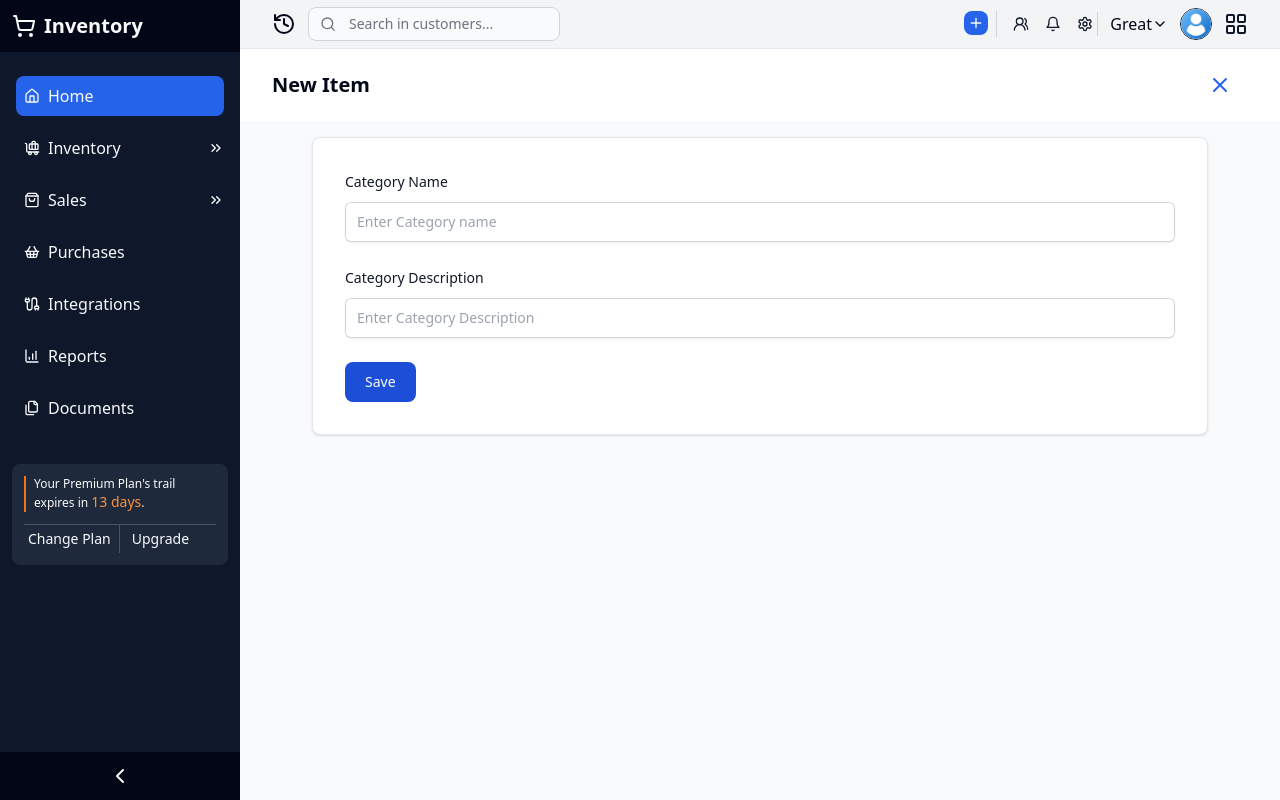
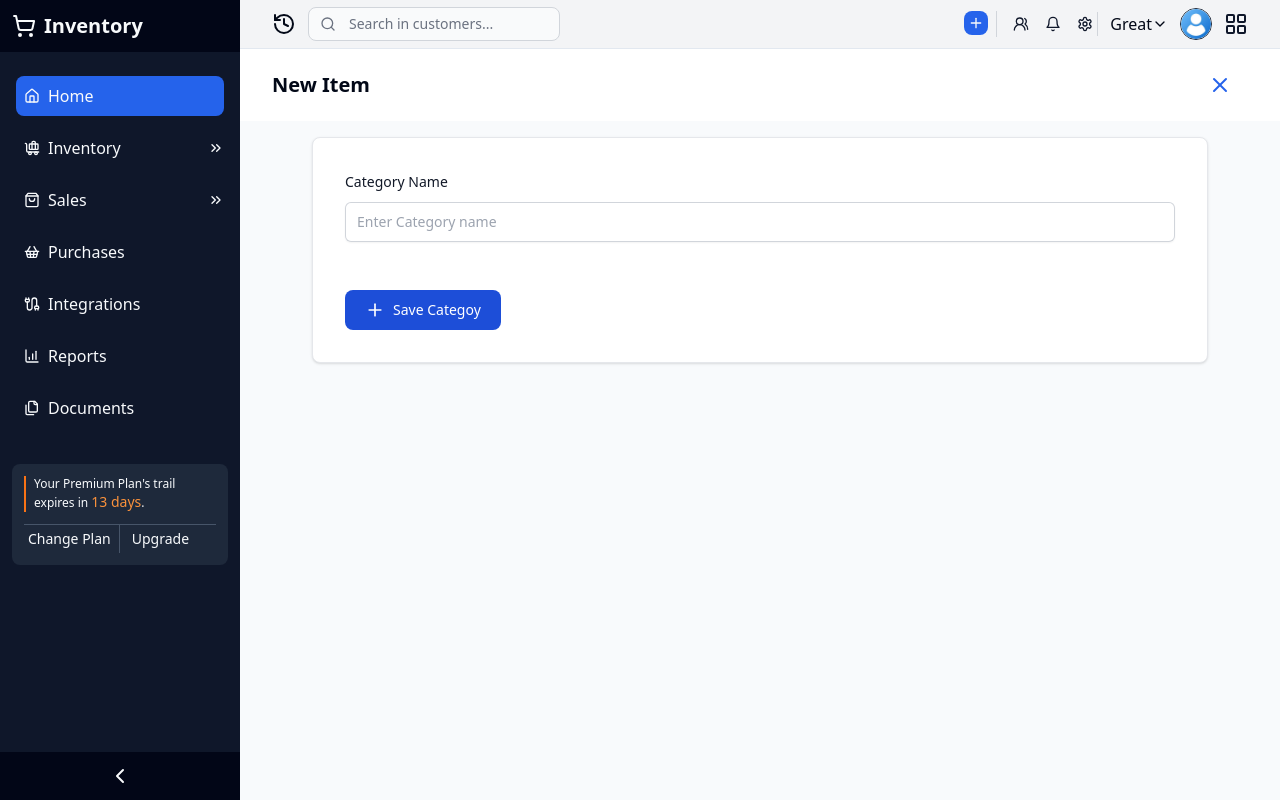
Before and after one commit to Shani-chaubey/inventory-control, a Next.js app: page /inventory/inventory/categories/new in a window 1280 px wide. Built offline with nearby package versions, Linux system fonts and the light colour scheme.

Commit message:
Few Changes done

```diff
--- a/app/(back-office)/inventory/inventory/categories/new/page.jsx
+++ b/app/(back-office)/inventory/inventory/categories/new/page.jsx
@@ -1,12 +1,17 @@
 "use client"
 import FormHeader from '@/components/dashboard/FormHeader'
+import SubmitButton from '@/components/FormInputs/SubmitButton'
 import TextInput from '@/components/FormInputs/TextInput'
+import { useState } from 'react'
 import { useForm } from 'react-hook-form'
 
 const NewCategories = () => {
-  const { register, handleSubmit, watch, formState: { errors } } = useForm()
+  const { register, handleSubmit, reset, formState: { errors } } = useForm()
+
+  const [loading, setLoading] = useState(false)
   const onSubmit = (data) => {
     console.log(data)
+    reset()
   }
   return (
     <div>
@@ -15,12 +20,10 @@
         <div className="grid gap-4 sm:grid-cols-2 sm:gap-6">
 
           <TextInput label='Category Name' name='categoryName' placeholder='Enter Category name' register={register} errors={errors} />
-          <TextInput label='Category Description' name='description' placeholder='Enter Category Description'  register={register} errors={errors} />
+          {/* <TextInput label='Category Description' name='description' placeholder='Enter Category Description'  register={register} errors={errors} /> */}
 
-        </div>
-        <div className='mt-6 sm:col-span-1'>
-          <button type="submit" className="text-white bg-blue-700 hover:bg-blue-800 focus:ring-4 focus:outline-none focus:ring-blue-300 font-medium
-         rounded-lg text-sm px-5 py-2.5 text-center dark:bg-blue-600 dark:hover:bg-blue-700 dark:focus:ring-blue-800">Save</button>
+
+          <SubmitButton isLoading={loading} title='Categoy' />
         </div>
       </form>
     </div>
--- /dev/null
+++ b/components/FormInputs/SubmitButton.jsx
@@ -0,0 +1,47 @@
+import { Plus } from 'lucide-react'
+import React from 'react'
+
+const SubmitButton = ({isLoading, title}) => {
+    return (
+        <div className='sm:col-span-1'>
+            {isLoading ? (
+                <button
+                    disabled
+                    type="button"
+                    className="text-white bg-blue-700 hover:bg-blue-800 focus:ring-4 focus:outline-none focus:ring-blue-300 font-medium rounded-lg
+               text-sm px-5 py-2.5 text-center mr-2 dark:bg-blue-600 dark:hover:bg-blue-700 dark:focus:ring-blue-800 inline-flex items-center"
+                >
+                    <svg
+                        aria-hidden="true"
+                        role="status"
+                        className="inline w-4 h-4 mr-3 text-white animate-spin"
+                        viewBox="0 0 100 101"
+                        fill="none"
+                        xmlns="http://www.w3.org/2000/svg"
+                    >
+                        <path
+                            d="M100 50.5908C100 78.2051 77.6142 100.591 50 100.591C22.3858 100.591 0 78.2051 0 50.5908C0 22.9766 22.3858 0.59082 50 0.59082C77.6142 0.59082 100 22.9766 100 50.5908ZM9.08144 50.5908C9.08144 73.1895 27.4013 91.5094 50 91.5094C72.5987 91.5094 90.9186 73.1895 90.9186 50.5908C90.9186 27.9921 72.5987 9.67226 50 9.67226C27.4013 9.67226 9.08144 27.9921 9.08144 50.5908Z"
+                            fill="#E5E7EB"
+                        />
+                        <path
+                            d="M93.9676 39.0409C96.393 38.4038 97.8624 35.9116 97.0079 33.5539C95.2932 28.8227 92.871 24.3692 89.8167 20.348C85.8452 15.1192 80.8826 10.7238 75.2124 7.41289C69.5422 4.10194 63.2754 1.94025 56.7698 1.05124C51.7666 0.367541 46.6976 0.446843 41.7345 1.27873C39.2613 1.69328 37.813 4.19778 38.4501 6.62326C39.0873 9.04874 41.5694 10.4717 44.0505 10.1071C47.8511 9.54855 51.7191 9.52689 55.5402 10.0491C60.8642 10.7766 65.9928 12.5457 70.6331 15.2552C75.2735 17.9648 79.3347 21.5619 82.5849 25.841C84.9175 28.9121 86.7997 32.2913 88.1811 35.8758C89.083 38.2158 91.5421 39.6781 93.9676 39.0409Z"
+                            fill="currentColor"
+                        />
+                    </svg>
+                    Saving {title} Please wait...
+                </button>
+            ) : (
+                <button
+                    type="submit"
+                    className="inline-flex items-center px-5 py-2.5 mt-4 sm:mt-6 text-sm font-medium text-center text-white bg-blue-700 rounded-lg focus:ring-4
+               focus:ring-blue-200 dark:focus:ring-blue-900 hover:bg-blue-800"
+                >
+                    <Plus className="w-5 h-5 mr-2" />
+                    <span>Save {title}</span>
+                </button>
+            )}
+        </div>
+    )
+}
+
+export default SubmitButton
--- /dev/null
+++ b/components/FormInputs/TextAreaInput.jsx
@@ -0,0 +1,31 @@
+import React from 'react'
+
+const TextAreaInput = ({}) => {
+    return (
+        <div className="sm:col-span-2">
+            <label
+                htmlFor="description"
+                className="block text-sm font-medium leading-6 text-gray-900"
+            >
+                Category Description
+            </label>
+            <div className="mt-2">
+                <textarea
+                    {...register("description", { required: true })}
+                    id="description"
+                    name="description"
+                    rows={3}
+                    className="block w-full rounded-md border-0 py-1.5 text-gray-900 shadow-sm ring-1 ring-inset ring-gray-300 placeholder:text-gray-400 focus:ring-2 focus:ring-inset focus:ring-indigo-600 sm:text-sm sm:leading-6"
+                    defaultValue={""}
+                />
+                {errors.title && (
+                    <span className="text-sm text-red-600 ">
+                        Category description is required
+                    </span>
+                )}
+            </div>
+        </div>
+    )
+}
+
+export default TextAreaInput
--- a/components/FormInputs/TextInput.jsx
+++ b/components/FormInputs/TextInput.jsx
@@ -1,14 +1,17 @@
 "use client"
-import React from 'react'
+import React, { useEffect } from 'react'
 
 const TextInput = ({ label, name, isRequired=true, register, errors, placeholder, type='text', className='sm:col-span-2' }) => {
+    console.log('errors>>>>>', errors)
+    console.log('name>>>>>>>', name)
     return (
         <div className={className}>
             <label htmlFor={name} className="block mb-2 text-sm font-medium text-gray-900 leading-6">{label}</label>
             <div className='mt-2'>
-                <input type={type} name={name} {...register(`${name}`, { required: {isRequired} })} id={name} className="rounded-md block w-full border-0 py-2 text-gray-900 shadow-sm ring-1 ring-inset ring-gray-300
+                {errors.name}
+                <input type={type} name={name} {...register(`${name}`, { required: isRequired })} id={name} className="rounded-md block w-full border-0 py-2 text-gray-900 shadow-sm ring-1 ring-inset ring-gray-300
                placeholder:text-gray-400 focus:ring-2 focus:ring-inset focus:ring-blue-600 sm:text-sm sm:leading-6 " autoComplete='' placeholder={placeholder} />
-                {errors.name && (
+                { errors?.[name] && (
                     <span className='text-sm text-red-600'>** {label} is required **</span>
                 )}
             </div>
```
